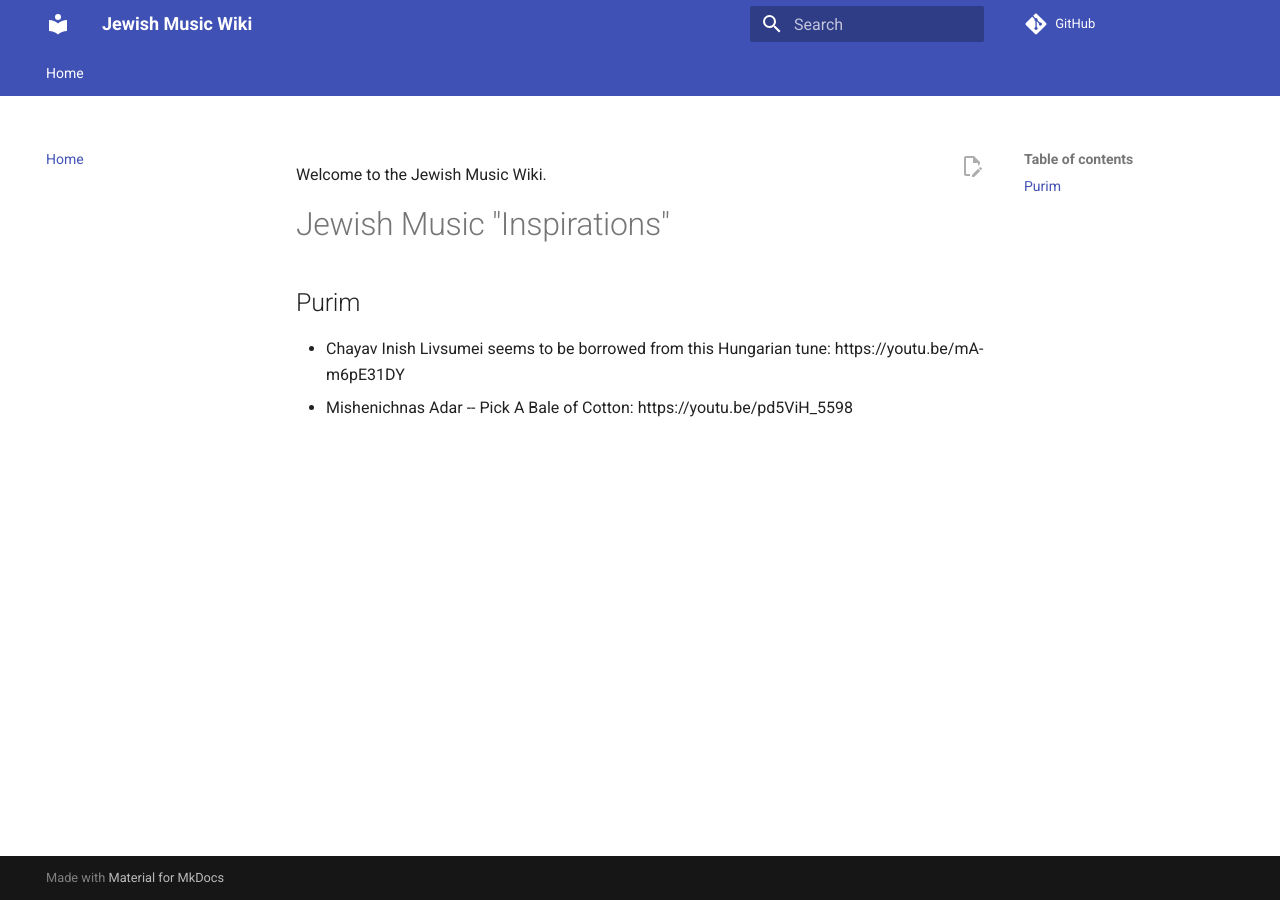
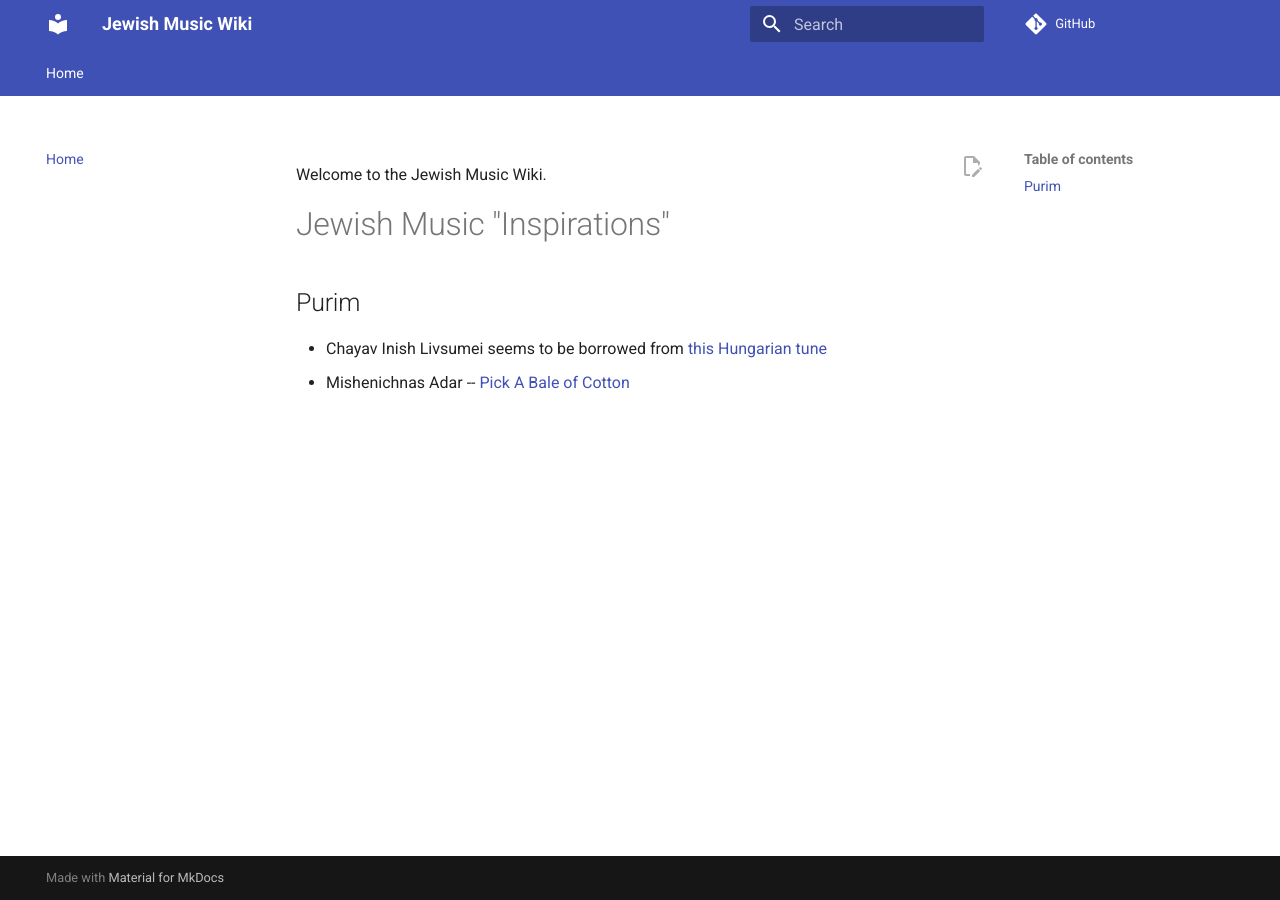
Before and after one commit to espire/jewishmusic, an MkDocs documentation site: the page built from docs/index.md, in a window 1280 px wide. Built offline with MkDocs 1.6.1 and Material for MkDocs 9.7.7, drawn with Linux system fonts in a browser that asks for light colours; comment, search, counter and statistics services are not loaded.

Commit message:
Update links in index.md to markdown format

```diff
--- a/docs/index.md
+++ b/docs/index.md
@@ -4,5 +4,5 @@ Welcome to the Jewish Music Wiki.
 
 ## Purim
 
-* Chayav Inish Livsumei seems to be borrowed from this Hungarian tune: https://youtu.be/mA-m6pE31DY
-* Mishenichnas Adar -- Pick A Bale of Cotton: https://youtu.be/pd5ViH_5598
+* Chayav Inish Livsumei seems to be borrowed from [this Hungarian tune](https://youtu.be/mA-m6pE31DY)
+* Mishenichnas Adar -- [Pick A Bale of Cotton](https://youtu.be/pd5ViH_5598)
```
